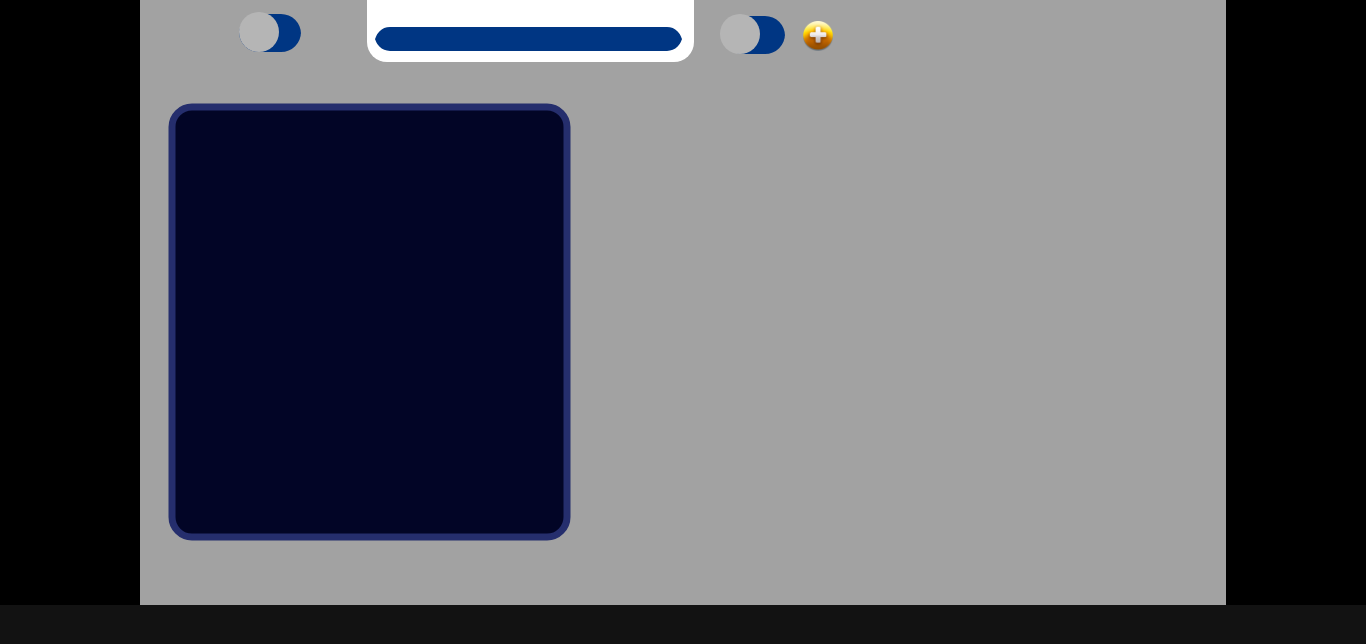
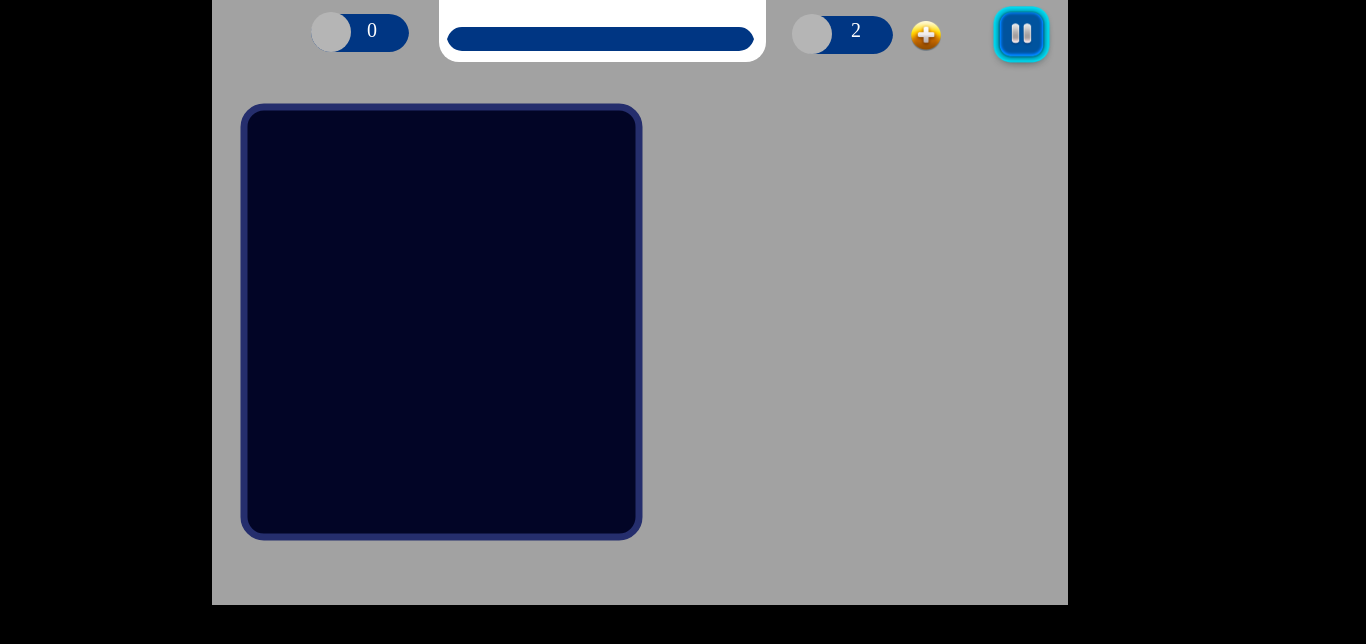
Before and after one commit to sikinski/puzzle-blaster, a website built with webpack: page src/template.html in a window 1280 px wide. Shown: the whole page, 1366 px wide, since content can reach past the window. Built offline with nearby package versions, Linux system fonts and the light colour scheme; files whose address does not match are found by name.

Commit message:
correcting fonts in buttons

```diff
--- a/src/index.js
+++ b/src/index.js
@@ -4,7 +4,7 @@ import '@/styles/index.scss'
 const canvas = document.getElementById('screen')
 // console.log(canvas)
 const ctx = canvas.getContext('2d')
-canvas.width = 1086
+canvas.width = 856
 canvas.height = 605
 // console.log(ctx)
 // createCanv();
@@ -49,6 +49,19 @@ const drawHalfRectWithRadius = (x, y, width, height, r) => {
   ctx.closePath()
 }
 
+const loadImage = (src) => new Promise((resolve, reject) => {
+  const image = new Image();
+  image.src = src;
+  image.addEventListener('load', () => resolve(image), { once: true });
+  image.addEventListener('load', reject, { once: true })
+});
+
+const fillText = (fz, font, color, baseline) => {
+  ctx.font = `${fz} ${font}`;
+  ctx.fillStyle = `${color}`;
+  ctx.textBaseline = `${baseline}`;
+}
+
 //----------------- Field -----------------
 
 const createField = () => {
@@ -62,27 +75,26 @@ const createField = () => {
 createField()
 
 let circleWidth = 32
-
+const marginText = 28
 //----------------- Level -----------------
 
 const createLevelBtn = () => {
-  ctx.font = '20px robota'
-  ctx.strokeStyle = 'white'
-  ctx.textBaseline = 'top'
-
-  let text = ` `
+  ctx.font = '20px Marvin'
+  let text = `0`
 
   let textMetrics = ctx.measureText(text)
   // console.log(textMetrics)
 
-  let blockWidth = textMetrics.width + circleWidth + 25
+  let blockWidth = textMetrics.width + circleWidth + marginText * 2
 
   drawRectWithRadius(99, 14, blockWidth, 38, 20)
   ctx.fillStyle = '#003683'
   ctx.fill()
   ctx.closePath()
 
-  ctx.strokeText(text, 150, 25)
+  ctx.fillStyle = 'white'
+  ctx.textBaseline = 'top'
+  ctx.fillText(text, 99 + blockWidth / 1.75, 22)
 
   ctx.beginPath()
   ctx.arc(119, 32, 20, 0, 2 * Math.PI, false)
@@ -106,29 +118,28 @@ const createProgress = () => {
 }
 createProgress()
 
+//----------------- Money -----------------
 let blockWidth;
 let moneyOffsetX;
-//----------------- Money -----------------
 
 const createMoneyBtn = () => {
-  ctx.font = '20px robota'
-  ctx.strokeStyle = 'white'
-  ctx.textBaseline = 'top'
-
-  let text = ` `
+  ctx.font = '20px Marvin'
+  let text = `2`
 
   moneyOffsetX = 583;
 
   let textMetrics = ctx.measureText(text)
   // console.log(textMetrics)
-  blockWidth = textMetrics.width + circleWidth + 25
+  blockWidth = textMetrics.width + circleWidth +  marginText * 2
 
   drawRectWithRadius(moneyOffsetX, 16, blockWidth, 38, 20)
   ctx.fillStyle = '#003683'
   ctx.fill()
   ctx.closePath()
 
-  ctx.strokeText(text, 620, 25)
+  ctx.fillStyle = 'white'
+  ctx.textBaseline = 'top'
+  ctx.fillText(text, moneyOffsetX + blockWidth / 1.75, 22)
 
   ctx.beginPath()
   ctx.arc(600, 34, 20, 0, 2 * Math.PI, false)
@@ -143,42 +154,21 @@ createMoneyBtn()
 
 //----------------- Plus money button -----------------
 
-const loadImage = (src) => new Promise((resolve, reject) => {
-    const image = new Image();
-    image.src = src;
-    image.addEventListener('load', () => resolve(image), { once: true });
-    image.addEventListener('load', reject, { once: true });
-
-});
-
-
-async function main() {
+async function createPlusBtn() {
     const plusPic = await loadImage('assets/images/plus.png');
 
     ctx.drawImage(plusPic, moneyOffsetX + blockWidth + 18, 21, 30, 30);
 }
-main()
+createPlusBtn()
 
-// //----------------- Pause -----------------
+//----------------- Pause button -----------------
 
-// const createPauseBtn = () => {
-//     drawRectWithRadius(583, 16, 90, 38, 20)
-//     ctx.fillStyle = '#003683'
-//     ctx.fill()
-//     ctx.closePath()
+async function createPauseBtn() {
+  const pausePic = await loadImage('assets/images/pause.png');
 
-//     ctx.beginPath();
-//     ctx.arc(600, 34, 20, 0, 2*Math.PI, false);
-//     ctx.fillStyle = '#b5b5b5'
-//     ctx.fill();
-//     ctx.closePath();
-
-//     ctx.font = "20px robota";
-//     ctx.strokeStyle = "white";
-//     ctx.textBaseline = 'top';
-//     ctx.strokeText(`6478`, 620, 25);
-// }
-// createPauseBtn();
+  ctx.drawImage(pausePic, 776, 5, 67, 67);
+}
+createPauseBtn()
 // // Test import of a JavaScript module
 // import { example } from '@/js/example'
 
--- a/src/styles/_scaffolding.scss
+++ b/src/styles/_scaffolding.scss
@@ -1,9 +1,8 @@
-html {
-  font-size: $font-size;
-  font-family: $font-family;
-  background: $background-color;
-  color: $font-color;
-  line-height: 1.4;
+@font-face {
+  font-family: 'Marvin';
+  src: url(../fonts/marvin-reg.ttf);
+  font-weight: normal;
+  font-style: normal;
 }
 
 body {
@@ -12,19 +11,8 @@ body {
   align-items: center;
   margin: 0;
   padding: 0;
-  width: $page-width;
+  width: auto;
   text-align: center;
   background-color: black;
+  font-family: 'Marvin';
 }
-
-h1 {
-  margin: 0 0 2rem;
-}
-
-.image {
-  display: inline-block;
-  height: 100px;
-  width: 100px;
-  background-image: url('~assets/example.png');
-  background-size: cover;
-}
--- a/src/styles/_variables.scss
+++ b/src/styles/_variables.scss
@@ -1,5 +1 @@
-$font-size: 1rem;
-$font-family: 'Inter', sans-serif;
 $background-color: #121212;
-$font-color: #dae0e0;
-$page-width: 1366px;
```
Lines whose indentation alone changed are shown as unchanged.
